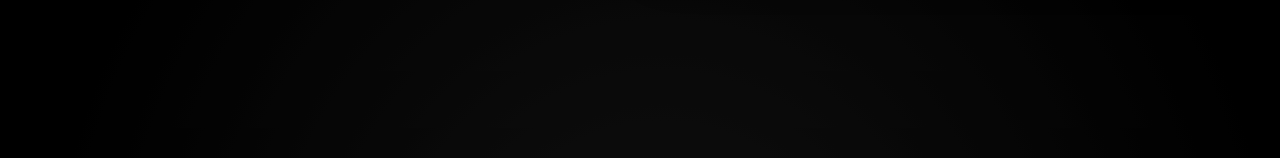
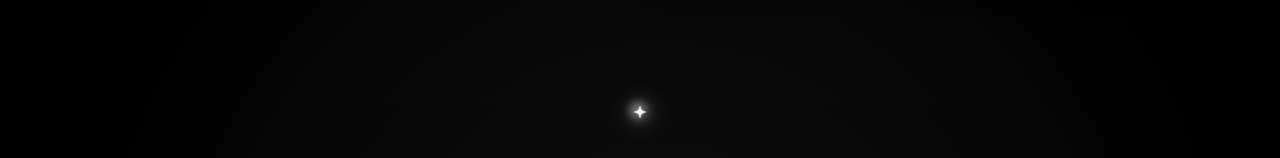
Before and after one commit to tgen16mgc/tienduongtheportfolio, a Next.js app: page /contact in a window 1280 px wide. Shown: the part 794-952 px from the top of the page. Built offline with nearby package versions, Linux system fonts and the light colour scheme; a web font is replaced by a local one.

Commit message:
Add diamond star divider between contact form and FAQ sections

```diff
--- a/src/app/contact/page.tsx
+++ b/src/app/contact/page.tsx
@@ -32,6 +32,32 @@
         <GlassmorphicContact />
       </div>
 
+      {/* Star Divider */}
+      <div className="relative z-10 flex justify-center items-center py-8">
+        <div className="relative mx-4 md:mx-6">
+          {/* Outer glow effect */}
+          <div className="absolute inset-0 w-4 h-4 md:w-5 md:h-5 bg-white/25 rounded-full blur-md" />
+
+          {/* Inner glow */}
+          <div className="absolute inset-0 w-3 h-3 md:w-4 md:h-4 bg-white/40 rounded-full blur-sm" />
+
+          {/* 4-pointed star (diamond) shape */}
+          <div className="relative w-4 h-4 md:w-5 md:h-5 flex items-center justify-center">
+            <svg
+              viewBox="0 0 24 24"
+              className="w-3 h-3 md:w-4 md:h-4 fill-white/80"
+              style={{
+                filter: "drop-shadow(0 0 8px rgba(255, 255, 255, 0.6))",
+              }}
+            >
+              {/* 4-pointed star path */}
+              <path d="M12 2 L16 12 L12 22 L8 12 Z" />
+              <path d="M2 12 L12 8 L22 12 L12 16 Z" />
+            </svg>
+          </div>
+        </div>
+      </div>
+
       {/* FAQ Section */}
       <div className="relative z-10 mt-8">
         <FAQSection />
```
